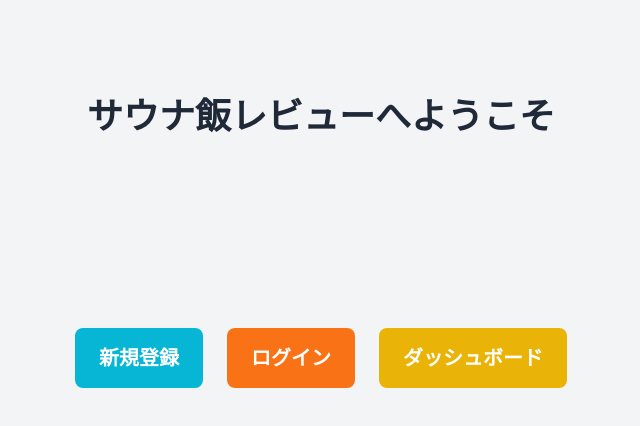
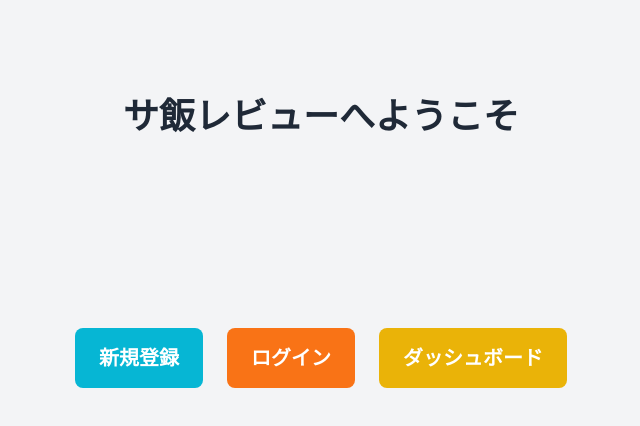
Before and after one commit to shunmakk/sauna-food, a Next.js app in the folder front/: page / in a window 1280 px wide. Shown: the top 426 px of the page, without its empty margins (319-959 px from the left). Built offline with nearby package versions, Linux system fonts and the light colour scheme; no server answers.

Commit message:
fix: description

```diff
--- a/front/src/app/layout.tsx
+++ b/front/src/app/layout.tsx
@@ -6,7 +6,8 @@ import { AuthProvider } from "../../context/AuthContext";
 const inter = Inter({ subsets: ["latin"] });
 export const metadata: Metadata = {
   title: "サ飯レビュー",
-  description: "Generated by create next app",
+  description:
+    "このアプリケーションでは、ユーザーがサウナ飯について投稿、他のユーザーと共有が行えます",
 };
 
 export default function RootLayout({
--- a/front/src/app/page.tsx
+++ b/front/src/app/page.tsx
@@ -5,7 +5,7 @@ export default function Home() {
     <>
       <main className="flex min-h-screen flex-col items-center p-8 sm:p-24 bg-gray-100">
         <h1 className="text-4xl font-bold text-center mb-16 text-gray-800">
-          サウナ飯レビューへようこそ
+          サ飯レビューへようこそ
         </h1>
         <div className="flex flex-col sm:flex-row sm:justify-center gap-6 mt-16 sm:mt-32 w-full max-w-xl">
           <Link
```
